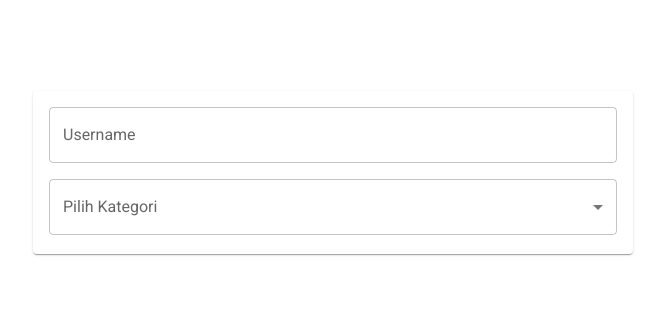
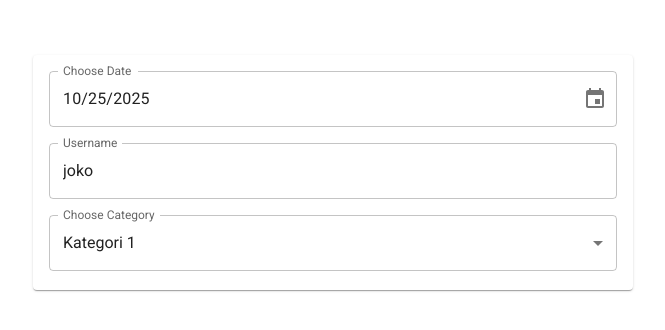
Before and after one commit to umem1125/Project-Management-Frontend, a React (Vite) app: page /login in a window 1280 px wide. Shown: the part 228-558 px from the top of the page, without its empty margins (307-972 px from the left). Built offline with nearby package versions, Linux system fonts and the light colour scheme.

Commit message:
create date picker

```diff
--- a/package.json
+++ b/package.json
@@ -15,6 +15,8 @@
     "@emotion/styled": "^11.14.1",
     "@mui/icons-material": "^7.3.4",
     "@mui/material": "^7.3.4",
+    "@mui/x-date-pickers": "^8.15.0",
+    "dayjs": "^1.11.18",
     "eslint-config-prettier": "^10.1.8",
     "react": "^19.1.1",
     "react-dom": "^19.1.1",
--- a/src/App.jsx
+++ b/src/App.jsx
@@ -1,4 +1,6 @@
 import { createTheme, CssBaseline, ThemeProvider } from '@mui/material';
+import { LocalizationProvider } from '@mui/x-date-pickers';
+import { AdapterDayjs } from '@mui/x-date-pickers/AdapterDayjs';
 import { createBrowserRouter, RouterProvider } from 'react-router';
 
 import Login from './pages/Auth/Login';
@@ -24,8 +26,10 @@ const router = createBrowserRouter([
 const App = () => {
   return (
     <ThemeProvider theme={theme}>
-      <CssBaseline />
-      <RouterProvider router={router} />
+      <LocalizationProvider dateAdapter={AdapterDayjs}>
+        <CssBaseline />
+        <RouterProvider router={router} />
+      </LocalizationProvider>
     </ThemeProvider>
   );
 };
--- /dev/null
+++ b/src/components/ui/Forms/DatePicker/DatePicker.jsx
@@ -0,0 +1,42 @@
+import { Box } from '@mui/material';
+import { DatePicker as BaseDatePicker } from '@mui/x-date-pickers';
+import { Controller } from 'react-hook-form';
+
+const DatePicker = ({
+  control,
+  name,
+  label,
+  defaultValue,
+  helperText,
+  ...props
+}) => {
+  return (
+    <Controller
+      name={name}
+      control={control}
+      defaultValue={defaultValue}
+      render={({ field: { value, onChange, onBlur } }) => {
+        return (
+          <Box sx={{ marginBottom: 2 }}>
+            <BaseDatePicker
+              {...props}
+              label={label}
+              value={value}
+              onChange={onChange}
+              helperText={helperText}
+              slotProps={{
+                textField: {
+                  fullWidth: true,
+                  helperText: helperText,
+                  onBlur,
+                },
+              }}
+            />
+          </Box>
+        );
+      }}
+    />
+  );
+};
+
+export default DatePicker;
--- /dev/null
+++ b/src/components/ui/Forms/DatePicker/index.js
@@ -0,0 +1,3 @@
+import DatePicker from './DatePicker';
+
+export default DatePicker;
--- a/src/components/ui/TextField/TextField.jsx
+++ b/src/components/ui/Forms/TextField/TextField.jsx
@@ -25,6 +25,7 @@ const TextField = ({
               value={value}
               onBlur={onBlur}
               onChange={onChange}
+              helperText={helperText}
             />
           </Box>
         );
--- a/src/pages/Auth/Login/Login.jsx
+++ b/src/pages/Auth/Login/Login.jsx
@@ -1,17 +1,27 @@
 import { Paper, Stack } from '@mui/material';
 import { useForm } from 'react-hook-form';
 
-import Select from '../../../components/ui/Select';
-import TextField from '../../../components/ui/TextField';
+import DatePicker from '../../../components/ui/Forms/DatePicker/DatePicker';
+import Select from '../../../components/ui/Forms/Select';
+import TextField from '../../../components/ui/Forms/TextField';
+import dayjs from 'dayjs';
 
 const Login = () => {
-  const { control, watch } = useForm();
+  const { control, watch } = useForm({
+    defaultValues: {
+      filterDate: dayjs(),
+      username: 'joko',
+      category: 'Kategori 1',
+    },
+  });
 
   const username = watch('username');
   const category = watch('category');
+  const filterDate = watch('filterDate');
 
   console.log('username:', username);
   console.log('category:', category);
+  console.log('filterDate:', filterDate);
 
   return (
     <Stack
@@ -21,11 +31,12 @@ const Login = () => {
       sx={{ height: '100vh' }}
     >
       <Paper sx={{ width: 600, padding: 2 }}>
+        <DatePicker name="filterDate" control={control} label="Choose Date" />
         <TextField name="username" control={control} label={'Username'} />
         <Select
           name={'category'}
           control={control}
-          label={'Pilih Kategori'}
+          label={'Choose Category'}
           options={[
             {
               label: 'Kategori 1',
```
Also changed, not shown: src/components/ui/Forms/Select/Select.jsx (renamed from src/components/ui/Select/Select.jsx), src/components/ui/Forms/Select/index.js (renamed from src/components/ui/Select/index.js), src/components/ui/Forms/TextField/index.js (renamed from src/components/ui/TextField/index.js), 1 other file (tests, documents, lock files or other folders).
